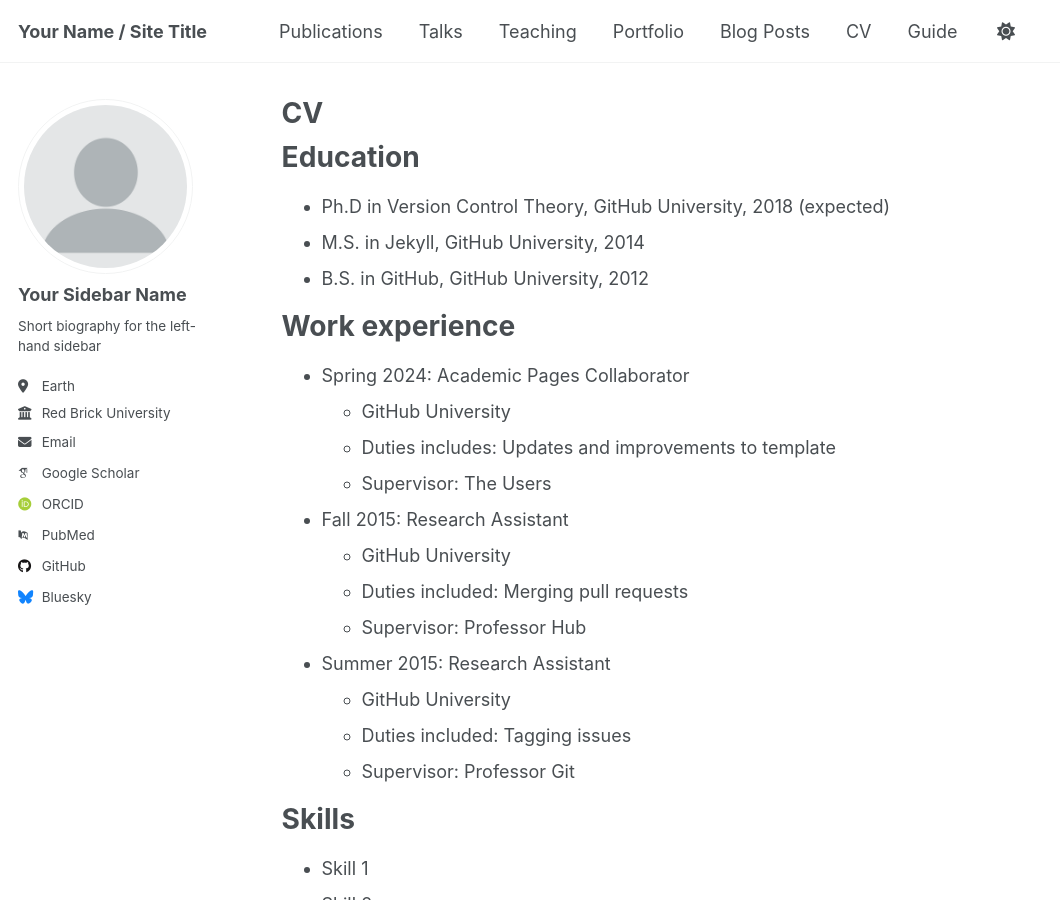
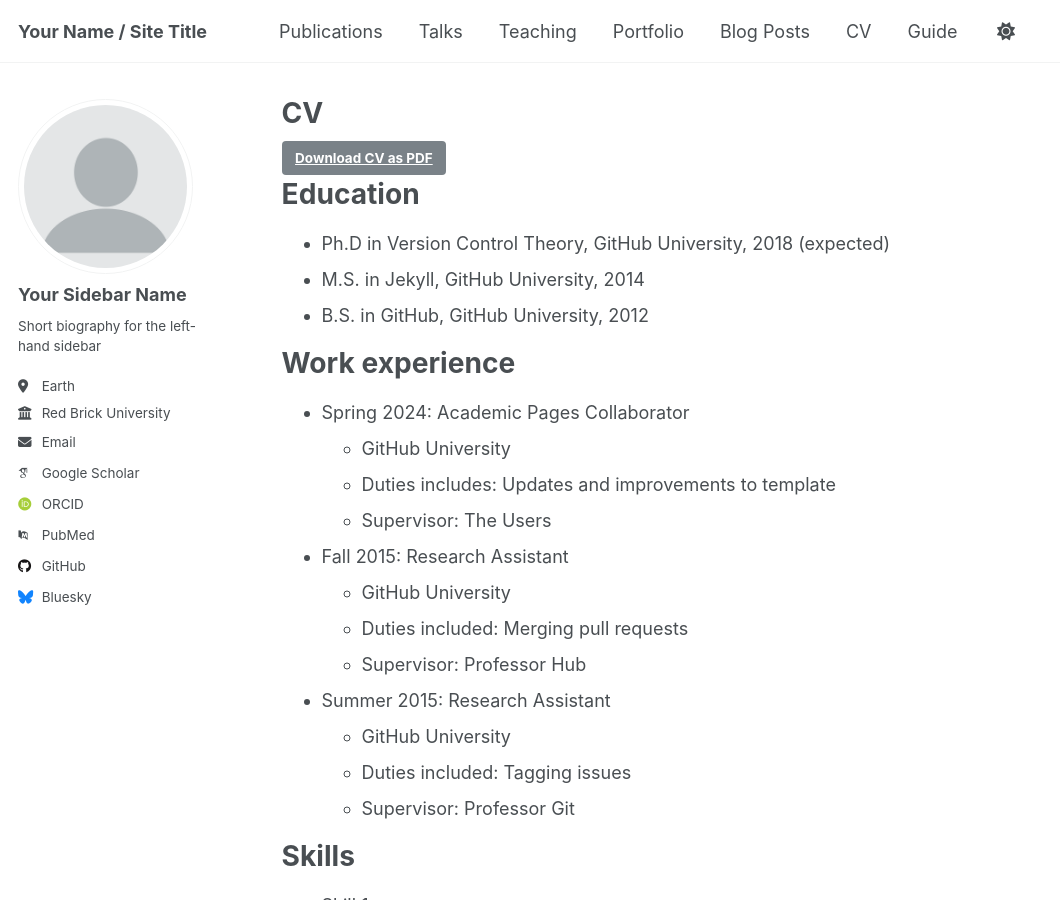
Before and after one commit to leonardobove/leonardobove.github.io, a Jekyll site: the page built from _pages/cv.md, in a window 1280 px wide and 900 px high. Shown: the whole window, without its empty margins (0-1060 px from the left). Built offline with Jekyll 4.4.1, drawn with Linux system fonts in a browser that asks for light colours; some web fonts are replaced; a script that is not in the unit is left out.

Commit message:
Add PDF download link to CV page
Co-Authored-By: Claude Sonnet 5 <noreply@anthropic.com>
Claude-Session: https://claude.ai/code/session_01AJ1FJFBvQZLpp4qvh3vkmm

```diff
--- a/_pages/cv.md
+++ b/_pages/cv.md
@@ -8,6 +8,10 @@ redirect_from:
 ---
 
 {% include base_path %}
+
+<div class="cv-download-links">
+  <a href="{{ base_path }}/files/cv.pdf" class="btn btn--primary">Download CV as PDF</a>
+</div>
 
 Education
 ======
```
Also changed, not shown: 1 other file.
